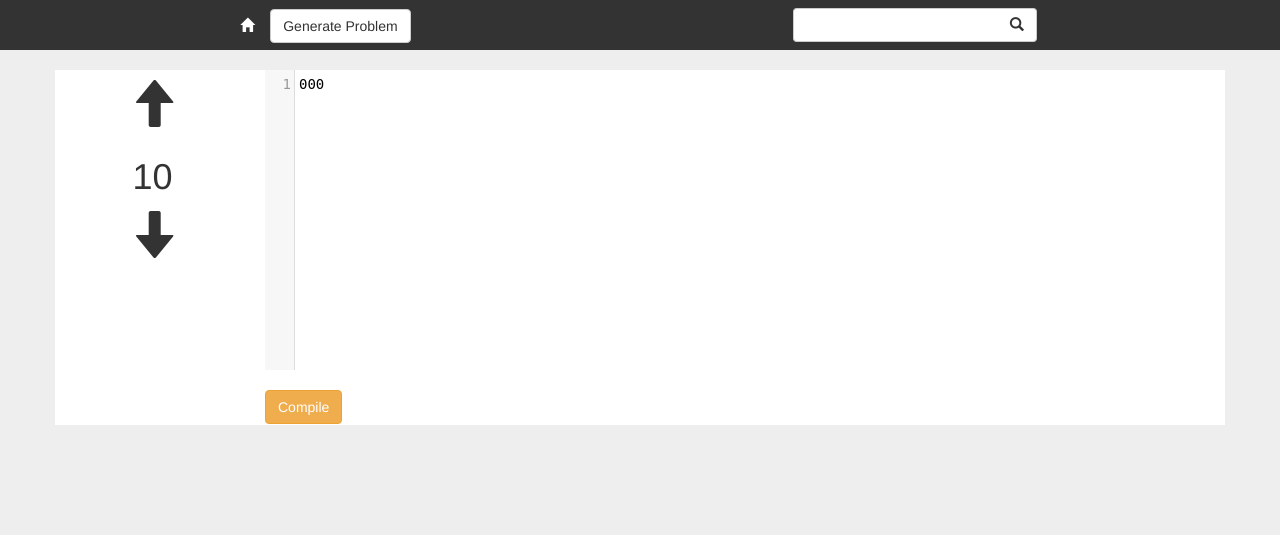
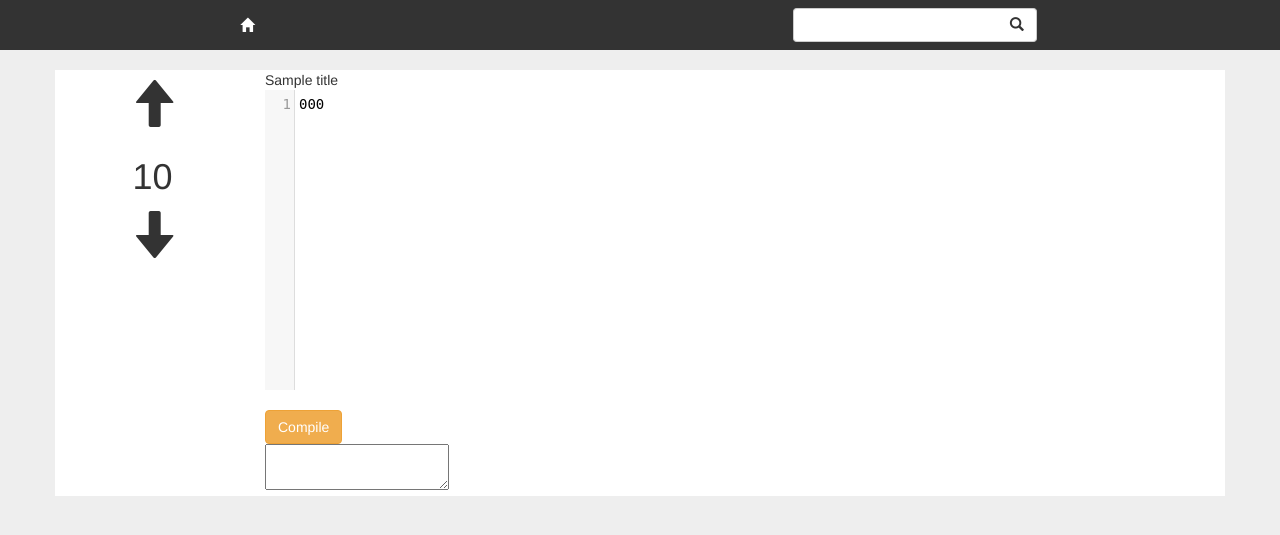
Before and after one commit to Roxasch/HackCooper2016, a Flask app: template templates/text_area.html in a window 1280 px wide. Shown: the top 535 px of the page. Run offline with Flask 2, Linux system fonts and the light colour scheme; the template is opened without the code that fills it: most values are stand-ins (such as "Sample title", 1, 10 or a date in 2020); some libraries are stand-ins or nearby versions.

Commit message:
gotta go fast

```diff
--- a/templates/text_area.html
+++ b/templates/text_area.html
@@ -20,9 +20,6 @@
                 <span class="glyphicon glyphicon-home home">
                 </span>
             </button></a>
-            <button type="submit" class="btn btn-default">
-                Generate Problem
-            </button>
         </div>
         <div class="col-sm-4 nav-right">
             <form class="navbar-form pull-right" role="search">
@@ -59,6 +56,11 @@
             <div class="col-sm-6">
                 <div class="row">
                     <div class="col-sm-12">
+                        {{ title }}
+                    </div>
+                </div>
+                <div class="row">
+                    <div class="col-sm-12">
                         <textarea class="codemirror-textarea" id=text123>{{ code }}</textarea>
 
                         <!-- javascript -->
@@ -70,9 +72,15 @@
                         <button type="button" class="btn btn-warning">Compile</button>
                     </div>
                 </div>
+                <div class="row">
+                    <div class="col-sm-12">
+                        <textarea class="codemirror-textarea"></textarea>
+                    </div>
+                </div>
             </div>
             <div class="col-sm-6"></div>
         </div>
+
     </div>
 </body>
 <script src=http://ajax.googleapis.com/ajax/libs/jquery/3.1.0/jquery.min.js></script>
```
